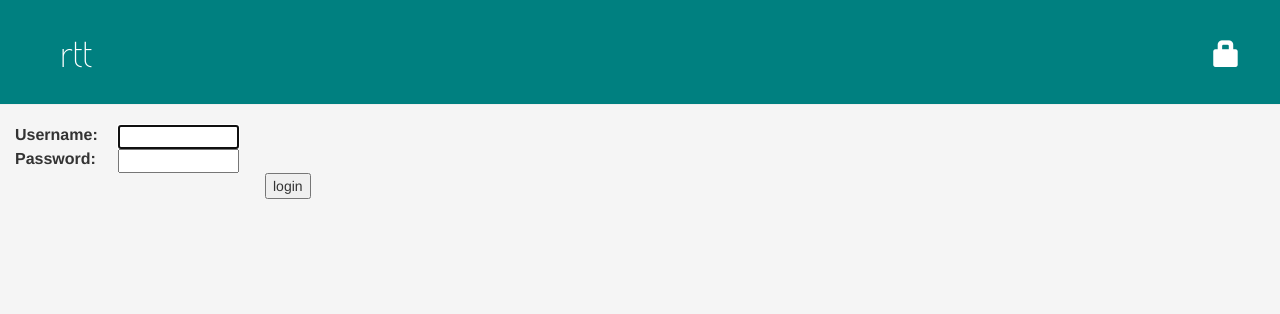
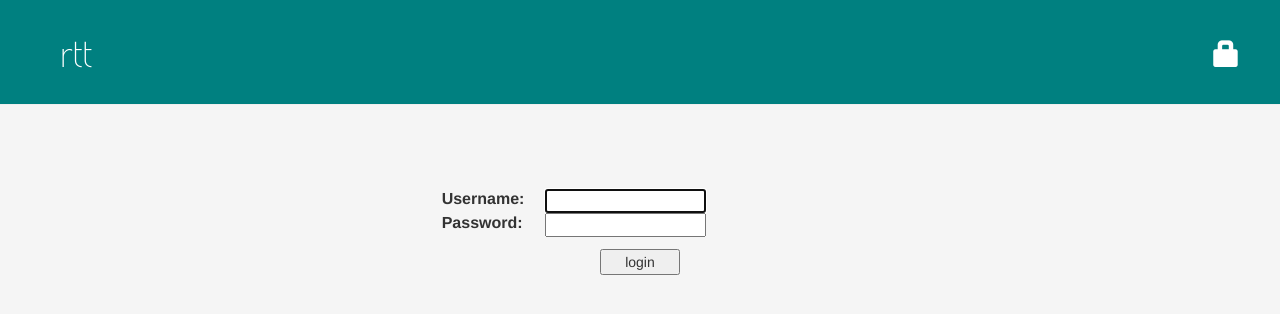
Before and after one commit to glushkovato/real-time-tracker-code, a Django app: page /accounts/login/ in a window 1280 px wide. Shown: the top 314 px of the page. Run offline with Django 3.2, Linux system fonts and the light colour scheme; some libraries are stand-ins or nearby versions.

Commit message:
Slightly updated the design of login page.

```diff
--- a/rtt_app/static/css/rtt_app.css
+++ b/rtt_app/static/css/rtt_app.css
@@ -72,12 +72,22 @@ h1, h2, h3, h4, p, a {
 }
 
 .registration-form textarea, .registration-form input {
-    width: 60%;
+    width: 80%;
     font-weight: bold;
     font-family: 'Poiret One', cursive;
     margin-left: 10%;
     table-layout: auto;
     text-align: center;
+}
+
+.col-md-4 {
+    margin-top: 5%;
+}
+
+.login-button {
+    margin-top: 3%;
+    width: 20%;
+    margin-left: 40%;
 }
 
 .top-menu, .top-menu:hover, .top-menu:visited {
--- a/rtt_app/templates/registration/login.html
+++ b/rtt_app/templates/registration/login.html
@@ -6,6 +6,10 @@
 
 {% block content %}
 
+<div class="row">
+    <div class="col-md-4"></div>
+
+    <div class="col-md-4" >
         {% if form.errors %}
         <p>Your username and password didn't match. Please try again.</p>
         {% endif %}
@@ -23,8 +27,12 @@
         </tr>
         </table>
 
-<input style="margin-left: 20%" type="submit" value="login" />
+        <input class="login-button" type="submit" value="login" />
         <input type="hidden" name="next" value="{{ next }}" />
         </form>
+    </div>
+
+    <div class="col-md-4"></div>
+</div>
 
 {% endblock %}
```
Lines whose indentation alone changed are shown as unchanged.
